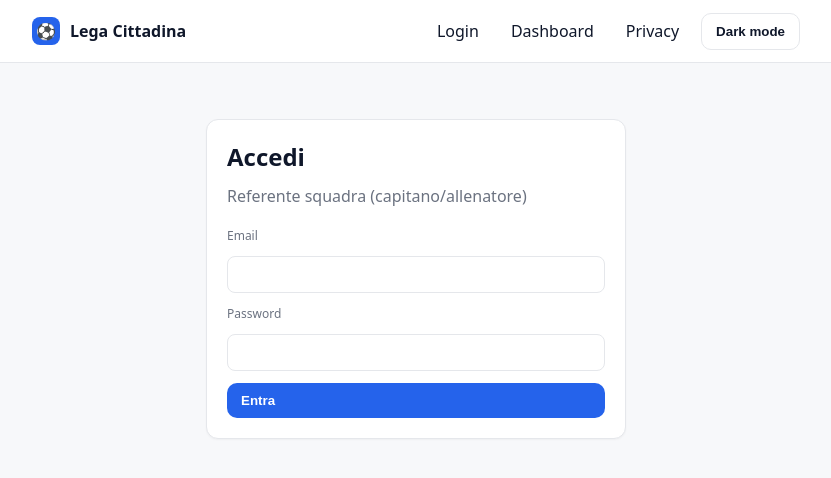
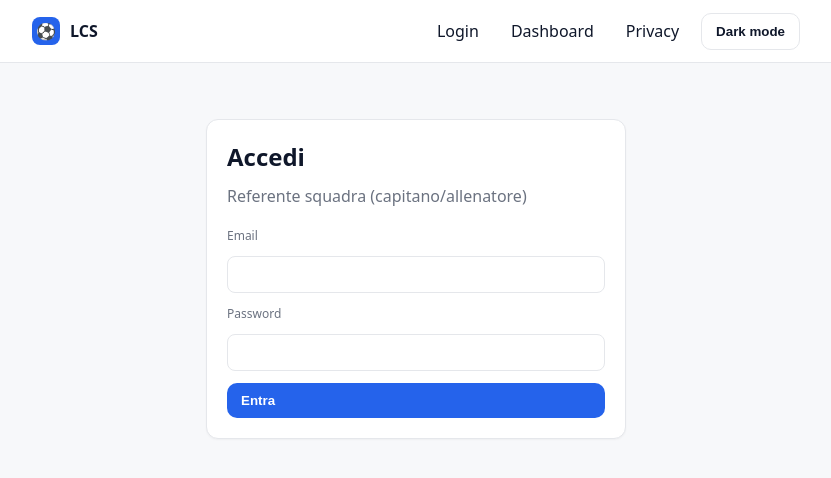
Before and after one commit to molecup/iscrizione-giocatori, a Next.js app: page /login in a window 1280 px wide. Shown: the top 478 px of the page, without its empty margins (224-1055 px from the left). Built offline with nearby package versions, Linux system fonts and the light colour scheme.

Commit message:
"correzione link"

```diff
--- a/src/app/components/Header.jsx
+++ b/src/app/components/Header.jsx
@@ -25,7 +25,7 @@ export default function Header() {
       <div className={styles.inner + " container"}>
         <Link href="/login" className={styles.brand}>
           <span className={styles.logo} aria-hidden>⚽</span>
-          <span>Lega Cittadina</span>
+          <span>LCS</span>
         </Link>
         <nav className={styles.nav}>
           <Link href="/login" className={styles.link}>Login</Link>
--- a/src/app/lib/mockApi.js
+++ b/src/app/lib/mockApi.js
@@ -10,7 +10,7 @@ export async function getTeamApi() {
   await delay(400);
   return {
     teamName: "ASD Milano Nord",
-    registerLink: "https://example.com/register/abc123",
+    registerLink: "http://localhost:3000/register/abc123",
     players: [
       { id: 1, nome: "Luca", cognome: "Rossi", email: "l.rossi@example.com", nascita: "2000-05-12", numero: 10, taglia: "M", posizione: "ATT", pagato: true },
       { id: 2, nome: "Marco", cognome: "Bianchi", email: "m.bianchi@example.com", nascita: "2008-10-03", numero: 7, taglia: "L", posizione: "CEN", pagato: false },
```
